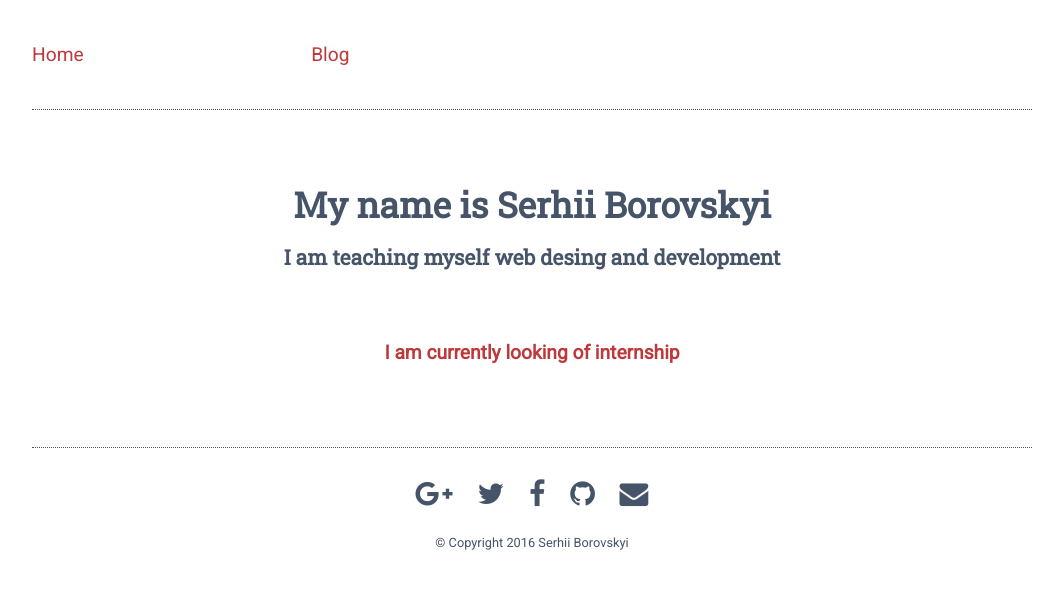
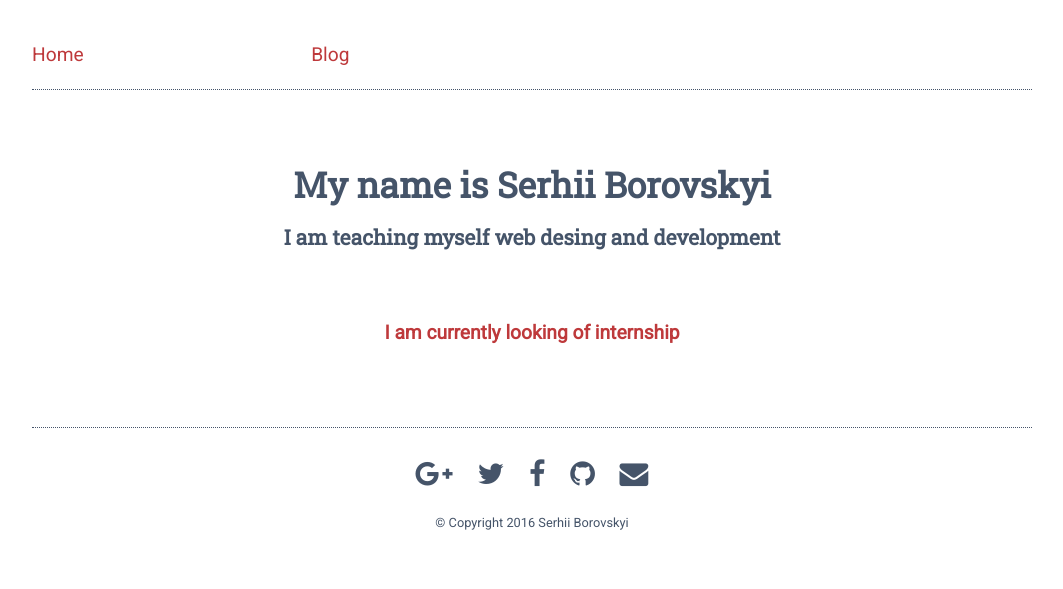
Before and after one commit to serhiicss/serhiicss.github.io, a Jekyll site: the page built from index.html, in a window 1280 px wide. Shown: the top 589 px of the page, without its empty margins (108-1171 px from the left). Built offline with Jekyll 4.4.1, drawn with Linux system fonts in a browser that asks for light colours; nearby versions of some CDN libraries.

Commit message:
Update _main.sass

```diff
--- a/_sass/_main.sass
+++ b/_sass/_main.sass
@@ -38,7 +38,7 @@ ul, li
   margin: 0
   padding: 0
 
-li
+.wrap li
   margin-bottom: 20px
 
 .wrap
```
